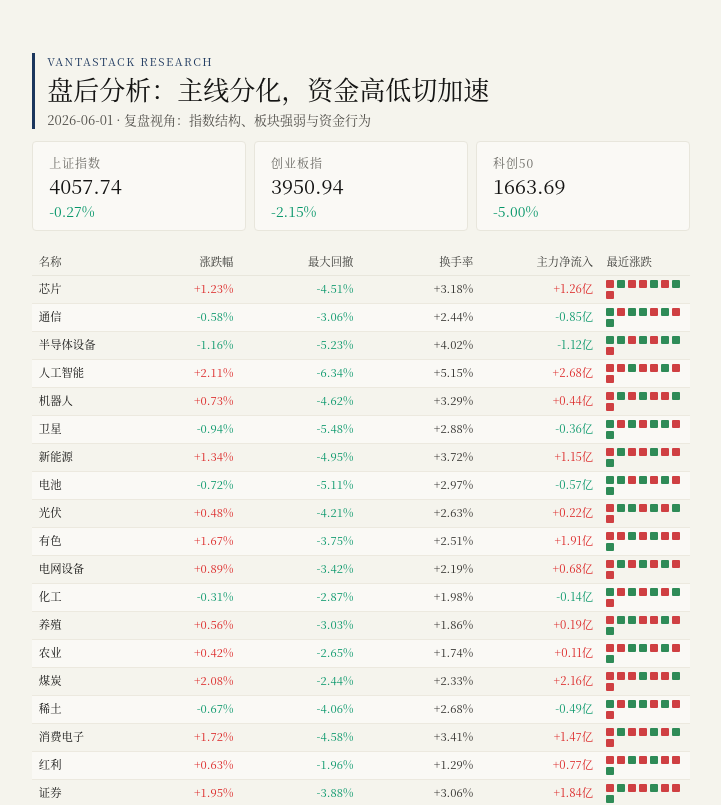
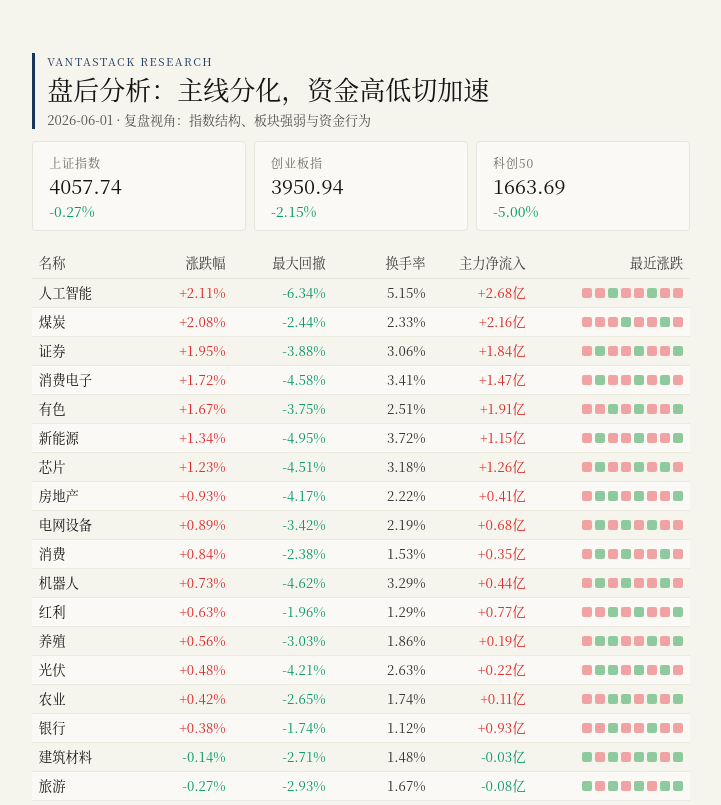
Before and after one commit to cenmen/market-insight, a React (Vite) app in the folder frontend/: page /after-close in a window 1280 px wide. Shown: the top 805 px of the page, without its empty margins (279-1000 px from the left). Built offline with nearby package versions, Linux system fonts and the light colour scheme; a web font is replaced by a local one.

Commit message:
fix: 修复组件导入路径，确保正确引用 KamiTable 和 EventTimeline 组件

```diff
--- a/frontend/src/components/KamiTable.jsx
+++ b/frontend/src/components/KamiTable.jsx
@@ -12,7 +12,7 @@ export default function KamiTable(props) {
 
   return (
     <div className='overflow-x-hidden'>
-      <table className='financial striped w-full table-fixed border-collapse text-[8.5pt] text-[#2f2e2b]'>
+      <table className='financial striped w-full table-fixed border-collapse text-[10pt] text-[#2f2e2b]'>
         <colgroup>
           {columns.map(function mapCol(column) {
             return <col key={column.key ?? column.dataIndex ?? column.title} style={column.width ? { width: column.width } : undefined} />;
@@ -23,7 +23,10 @@ export default function KamiTable(props) {
             {columns.map(function mapHeader(column) {
               const alignClass = column.align === 'right' ? 'text-right' : column.align === 'center' ? 'text-center' : 'text-left';
               return (
-                <th key={column.key ?? column.dataIndex ?? column.title} className={`bg-transparent px-[5pt] py-[4pt] font-medium border-x-0 border-b border-[#e8e6dc] ${alignClass}`}>
+                <th
+                  key={column.key ?? column.dataIndex ?? column.title}
+                  className={`border-x-0 border-b border-[#e8e6dc] bg-transparent px-[5pt] py-[4pt] font-medium ${alignClass}`}
+                >
                   {column.title}
                 </th>
               );
@@ -38,9 +41,15 @@ export default function KamiTable(props) {
                 {columns.map(function mapCell(column) {
                   const value = getCellValue(record, column.dataIndex);
                   const alignClass = column.align === 'right' ? 'text-right' : column.align === 'center' ? 'text-center' : 'text-left';
+                  const verticalAlignClass =
+                    column.verticalAlign === 'middle' ? 'align-middle' : column.verticalAlign === 'bottom' ? 'align-bottom' : 'align-top';
                   const content = column.render ? column.render(value, record, rowIndex) : value;
+                  const cellClassName = column.cellClassName ?? '';
                   return (
-                    <td key={column.key ?? column.dataIndex ?? column.title} className={`px-[5pt] py-[3pt] border-x-0 border-b border-[0.3px] border-[#ece9df] align-top ${alignClass}`}>
+                    <td
+                      key={column.key ?? column.dataIndex ?? column.title}
+                      className={`border-[0.3px] border-x-0 border-b border-[#ece9df] px-[5pt] py-[3pt] ${verticalAlignClass} ${alignClass} ${cellClassName}`}
+                    >
                       {content}
                     </td>
                   );
--- a/frontend/src/pages/AfterClose.jsx
+++ b/frontend/src/pages/AfterClose.jsx
@@ -1,5 +1,5 @@
-import ReportFooter from '@/components/ReportFooter';
-import KamiTable from '@/components/KamiTable';
+import ReportFooter from '@/components/ReportFooter.jsx';
+import KamiTable from '@/components/KamiTable.jsx';
 
 function formatSignedPercent(value) {
   const numeric = Number(value);
@@ -7,12 +7,26 @@ function formatSignedPercent(value) {
   return `${sign}${numeric.toFixed(2)}%`;
 }
 
+function formatPlainPercent(value) {
+  const numeric = Number(value);
+  return `${numeric.toFixed(2)}%`;
+}
+
+function getTrendBlockClass(value) {
+  const numeric = Number(value);
+  if (numeric < -5) return 'bg-[#1f7a3f]';
+  if (numeric < -2) return 'bg-[#49a35f]';
+  if (numeric < 0) return 'bg-[#8fca9e]';
+  if (numeric < 2) return 'bg-[#f1a3a4]';
+  if (numeric <= 5) return 'bg-[#dc6f72]';
+  return 'bg-[#bd3b3f]';
+}
+
 function renderTrendBlocks(trend) {
   return (
-    <div className='flex flex-wrap gap-[3px]'>
+    <div className='inline-flex items-center gap-[3px]'>
       {trend.map(function mapTrend(item, index) {
-        const isRise = Number(item) >= 0;
-        return <span key={`${index}-${item}`} className={`h-[8px] w-[8px] rounded-[1px] ${isRise ? 'bg-[#cf3f42]' : 'bg-[#2e8b57]'}`} />;
+        return <span key={`${index}-${item}`} className={`h-[10px] w-[10px] rounded-[2px] ${getTrendBlockClass(item)}`} title={formatPlainPercent(item)} />;
       })}
     </div>
   );
@@ -25,32 +39,292 @@ const afterCloseData = {
     { name: '科创50', indexValue: '1663.69', changeRate: -5.0 },
   ],
   sectorTableRows: [
-    { code: '588200', alias: '芯片', latestPrice: 1006.23, changeRate: 1.23, amplitude: 2.45, maxDrawdown: -4.51, turnoverRate: 3.18, mainNetInflow: 1.26, recentTrend: [1, -1, 1, 1, -1, 1, -1, 1] },
-    { code: '515880', alias: '通信', latestPrice: 987.12, changeRate: -0.58, amplitude: 1.77, maxDrawdown: -3.06, turnoverRate: 2.44, mainNetInflow: -0.85, recentTrend: [-1, 1, -1, -1, 1, -1, 1, -1] },
-    { code: '159516', alias: '半导体设备', latestPrice: 1124.35, changeRate: -1.16, amplitude: 2.91, maxDrawdown: -5.23, turnoverRate: 4.02, mainNetInflow: -1.12, recentTrend: [-1, -1, 1, -1, 1, -1, -1, 1] },
-    { code: '159819', alias: '人工智能', latestPrice: 1208.67, changeRate: 2.11, amplitude: 3.84, maxDrawdown: -6.34, turnoverRate: 5.15, mainNetInflow: 2.68, recentTrend: [1, 1, -1, 1, 1, -1, 1, 1] },
-    { code: '562500', alias: '机器人', latestPrice: 951.44, changeRate: 0.73, amplitude: 2.22, maxDrawdown: -4.62, turnoverRate: 3.29, mainNetInflow: 0.44, recentTrend: [1, -1, 1, -1, 1, 1, -1, 1] },
-    { code: '159206', alias: '卫星', latestPrice: 876.31, changeRate: -0.94, amplitude: 2.41, maxDrawdown: -5.48, turnoverRate: 2.88, mainNetInflow: -0.36, recentTrend: [-1, 1, -1, 1, -1, -1, 1, -1] },
-    { code: '516160', alias: '新能源', latestPrice: 1039.56, changeRate: 1.34, amplitude: 2.69, maxDrawdown: -4.95, turnoverRate: 3.72, mainNetInflow: 1.15, recentTrend: [1, -1, 1, 1, -1, 1, 1, -1] },
-    { code: '159755', alias: '电池', latestPrice: 918.75, changeRate: -0.72, amplitude: 2.13, maxDrawdown: -5.11, turnoverRate: 2.97, mainNetInflow: -0.57, recentTrend: [-1, -1, 1, -1, 1, -1, 1, -1] },
-    { code: '515790', alias: '光伏', latestPrice: 842.09, changeRate: 0.48, amplitude: 1.96, maxDrawdown: -4.21, turnoverRate: 2.63, mainNetInflow: 0.22, recentTrend: [1, -1, -1, 1, -1, 1, -1, 1] },
-    { code: '512400', alias: '有色', latestPrice: 1096.18, changeRate: 1.67, amplitude: 2.58, maxDrawdown: -3.75, turnoverRate: 2.51, mainNetInflow: 1.91, recentTrend: [1, 1, -1, 1, -1, 1, 1, -1] },
-    { code: '159326', alias: '电网设备', latestPrice: 1014.72, changeRate: 0.89, amplitude: 1.84, maxDrawdown: -3.42, turnoverRate: 2.19, mainNetInflow: 0.68, recentTrend: [1, -1, 1, -1, 1, -1, 1, 1] },
-    { code: '159870', alias: '化工', latestPrice: 965.37, changeRate: -0.31, amplitude: 1.53, maxDrawdown: -2.87, turnoverRate: 1.98, mainNetInflow: -0.14, recentTrend: [-1, 1, -1, 1, -1, 1, -1, 1] },
-    { code: '159865', alias: '养殖', latestPrice: 902.46, changeRate: 0.56, amplitude: 1.62, maxDrawdown: -3.03, turnoverRate: 1.86, mainNetInflow: 0.19, recentTrend: [1, -1, -1, 1, 1, -1, 1, -1] },
-    { code: '159825', alias: '农业', latestPrice: 934.28, changeRate: 0.42, amplitude: 1.49, maxDrawdown: -2.65, turnoverRate: 1.74, mainNetInflow: 0.11, recentTrend: [1, 1, -1, -1, 1, -1, 1, -1] },
-    { code: '515220', alias: '煤炭', latestPrice: 1188.52, changeRate: 2.08, amplitude: 2.11, maxDrawdown: -2.44, turnoverRate: 2.33, mainNetInflow: 2.16, recentTrend: [1, 1, 1, -1, 1, 1, -1, 1] },
-    { code: '516150', alias: '稀土', latestPrice: 1048.13, changeRate: -0.67, amplitude: 2.35, maxDrawdown: -4.06, turnoverRate: 2.68, mainNetInflow: -0.49, recentTrend: [-1, 1, -1, -1, 1, -1, 1, 1] },
-    { code: '159732', alias: '消费电子', latestPrice: 1133.64, changeRate: 1.72, amplitude: 2.74, maxDrawdown: -4.58, turnoverRate: 3.41, mainNetInflow: 1.47, recentTrend: [1, -1, 1, 1, -1, 1, -1, 1] },
-    { code: '510880', alias: '红利', latestPrice: 1266.95, changeRate: 0.63, amplitude: 1.24, maxDrawdown: -1.96, turnoverRate: 1.29, mainNetInflow: 0.77, recentTrend: [1, 1, -1, 1, -1, 1, 1, -1] },
-    { code: '512880', alias: '证券', latestPrice: 1077.85, changeRate: 1.95, amplitude: 2.48, maxDrawdown: -3.88, turnoverRate: 3.06, mainNetInflow: 1.84, recentTrend: [1, -1, 1, 1, -1, 1, 1, -1] },
-    { code: '512800', alias: '银行', latestPrice: 1211.34, changeRate: 0.38, amplitude: 0.96, maxDrawdown: -1.74, turnoverRate: 1.12, mainNetInflow: 0.93, recentTrend: [1, 1, -1, 1, 1, -1, 1, 1] },
-    { code: '562510', alias: '旅游', latestPrice: 885.49, changeRate: -0.27, amplitude: 1.68, maxDrawdown: -2.93, turnoverRate: 1.67, mainNetInflow: -0.08, recentTrend: [-1, 1, -1, 1, -1, 1, -1, -1] },
-    { code: '159928', alias: '消费', latestPrice: 1011.56, changeRate: 0.84, amplitude: 1.42, maxDrawdown: -2.38, turnoverRate: 1.53, mainNetInflow: 0.35, recentTrend: [1, -1, 1, -1, 1, 1, -1, 1] },
-    { code: '512690', alias: '白酒', latestPrice: 972.44, changeRate: -0.49, amplitude: 1.87, maxDrawdown: -3.32, turnoverRate: 1.95, mainNetInflow: -0.26, recentTrend: [-1, -1, 1, -1, 1, -1, 1, -1] },
-    { code: '512200', alias: '房地产', latestPrice: 798.22, changeRate: 0.93, amplitude: 2.06, maxDrawdown: -4.17, turnoverRate: 2.22, mainNetInflow: 0.41, recentTrend: [1, -1, -1, 1, -1, 1, 1, -1] },
-    { code: '159745', alias: '建筑材料', latestPrice: 856.9, changeRate: -0.14, amplitude: 1.33, maxDrawdown: -2.71, turnoverRate: 1.48, mainNetInflow: -0.03, recentTrend: [-1, 1, -1, 1, -1, -1, 1, -1] },
-    { code: '512170', alias: '医疗', latestPrice: 944.68, changeRate: -1.03, amplitude: 2.57, maxDrawdown: -5.02, turnoverRate: 2.76, mainNetInflow: -0.95, recentTrend: [-1, 1, -1, -1, 1, -1, -1, 1] },
+    {
+      code: '588200',
+      alias: '芯片',
+      latestPrice: 1006.23,
+      changeRate: 1.23,
+      amplitude: 2.45,
+      maxDrawdown: -4.51,
+      turnoverRate: 3.18,
+      mainNetInflow: 1.26,
+      recentTrend: [1, -1, 1, 1, -1, 1, -1, 1],
+    },
+    {
+      code: '515880',
+      alias: '通信',
+      latestPrice: 987.12,
+      changeRate: -0.58,
+      amplitude: 1.77,
+      maxDrawdown: -3.06,
+      turnoverRate: 2.44,
+      mainNetInflow: -0.85,
+      recentTrend: [-1, 1, -1, -1, 1, -1, 1, -1],
+    },
+    {
+      code: '159516',
+      alias: '半导体设备',
+      latestPrice: 1124.35,
+      changeRate: -1.16,
+      amplitude: 2.91,
+      maxDrawdown: -5.23,
+      turnoverRate: 4.02,
+      mainNetInflow: -1.12,
+      recentTrend: [-1, -1, 1, -1, 1, -1, -1, 1],
+    },
+    {
+      code: '159819',
+      alias: '人工智能',
+      latestPrice: 1208.67,
+      changeRate: 2.11,
+      amplitude: 3.84,
+      maxDrawdown: -6.34,
+      turnoverRate: 5.15,
+      mainNetInflow: 2.68,
+      recentTrend: [1, 1, -1, 1, 1, -1, 1, 1],
+    },
+    {
+      code: '562500',
+      alias: '机器人',
+      latestPrice: 951.44,
+      changeRate: 0.73,
+      amplitude: 2.22,
+      maxDrawdown: -4.62,
+      turnoverRate: 3.29,
+      mainNetInflow: 0.44,
+      recentTrend: [1, -1, 1, -1, 1, 1, -1, 1],
+    },
+    {
+      code: '159206',
+      alias: '卫星',
+      latestPrice: 876.31,
+      changeRate: -0.94,
+      amplitude: 2.41,
+      maxDrawdown: -5.48,
+      turnoverRate: 2.88,
+      mainNetInflow: -0.36,
+      recentTrend: [-1, 1, -1, 1, -1, -1, 1, -1],
+    },
+    {
+      code: '516160',
+      alias: '新能源',
+      latestPrice: 1039.56,
+      changeRate: 1.34,
+      amplitude: 2.69,
+      maxDrawdown: -4.95,
+      turnoverRate: 3.72,
+      mainNetInflow: 1.15,
+      recentTrend: [1, -1, 1, 1, -1, 1, 1, -1],
+    },
+    {
+      code: '159755',
+      alias: '电池',
+      latestPrice: 918.75,
+      changeRate: -0.72,
+      amplitude: 2.13,
+      maxDrawdown: -5.11,
+      turnoverRate: 2.97,
+      mainNetInflow: -0.57,
+      recentTrend: [-1, -1, 1, -1, 1, -1, 1, -1],
+    },
+    {
+      code: '515790',
+      alias: '光伏',
+      latestPrice: 842.09,
+      changeRate: 0.48,
+      amplitude: 1.96,
+      maxDrawdown: -4.21,
+      turnoverRate: 2.63,
+      mainNetInflow: 0.22,
+      recentTrend: [1, -1, -1, 1, -1, 1, -1, 1],
+    },
+    {
+      code: '512400',
+      alias: '有色',
+      latestPrice: 1096.18,
+      changeRate: 1.67,
+      amplitude: 2.58,
+      maxDrawdown: -3.75,
+      turnoverRate: 2.51,
+      mainNetInflow: 1.91,
+      recentTrend: [1, 1, -1, 1, -1, 1, 1, -1],
+    },
+    {
+      code: '159326',
+      alias: '电网设备',
+      latestPrice: 1014.72,
+      changeRate: 0.89,
+      amplitude: 1.84,
+      maxDrawdown: -3.42,
+      turnoverRate: 2.19,
+      mainNetInflow: 0.68,
+      recentTrend: [1, -1, 1, -1, 1, -1, 1, 1],
+    },
+    {
+      code: '159870',
+      alias: '化工',
+      latestPrice: 965.37,
+      changeRate: -0.31,
+      amplitude: 1.53,
+      maxDrawdown: -2.87,
+      turnoverRate: 1.98,
+      mainNetInflow: -0.14,
+      recentTrend: [-1, 1, -1, 1, -1, 1, -1, 1],
+    },
+    {
+      code: '159865',
+      alias: '养殖',
+      latestPrice: 902.46,
+      changeRate: 0.56,
+      amplitude: 1.62,
+      maxDrawdown: -3.03,
+      turnoverRate: 1.86,
+      mainNetInflow: 0.19,
+      recentTrend: [1, -1, -1, 1, 1, -1, 1, -1],
+    },
+    {
+      code: '159825',
+      alias: '农业',
+      latestPrice: 934.28,
+      changeRate: 0.42,
+      amplitude: 1.49,
+      maxDrawdown: -2.65,
+      turnoverRate: 1.74,
+      mainNetInflow: 0.11,
+      recentTrend: [1, 1, -1, -1, 1, -1, 1, -1],
+    },
+    {
+      code: '515220',
+      alias: '煤炭',
+      latestPrice: 1188.52,
+      changeRate: 2.08,
+      amplitude: 2.11,
+      maxDrawdown: -2.44,
+      turnoverRate: 2.33,
+      mainNetInflow: 2.16,
+      recentTrend: [1, 1, 1, -1, 1, 1, -1, 1],
+    },
+    {
+      code: '516150',
+      alias: '稀土',
+      latestPrice: 1048.13,
+      changeRate: -0.67,
+      amplitude: 2.35,
+      maxDrawdown: -4.06,
+      turnoverRate: 2.68,
+      mainNetInflow: -0.49,
+      recentTrend: [-1, 1, -1, -1, 1, -1, 1, 1],
+    },
+    {
+      code: '159732',
+      alias: '消费电子',
+      latestPrice: 1133.64,
+      changeRate: 1.72,
+      amplitude: 2.74,
+      maxDrawdown: -4.58,
+      turnoverRate: 3.41,
+      mainNetInflow: 1.47,
+      recentTrend: [1, -1, 1, 1, -1, 1, -1, 1],
+    },
+    {
+      code: '510880',
+      alias: '红利',
+      latestPrice: 1266.95,
+      changeRate: 0.63,
+      amplitude: 1.24,
+      maxDrawdown: -1.96,
+      turnoverRate: 1.29,
+      mainNetInflow: 0.77,
+      recentTrend: [1, 1, -1, 1, -1, 1, 1, -1],
+    },
+    {
+      code: '512880',
+      alias: '证券',
+      latestPrice: 1077.85,
+      changeRate: 1.95,
+      amplitude: 2.48,
+      maxDrawdown: -3.88,
+      turnoverRate: 3.06,
+      mainNetInflow: 1.84,
+      recentTrend: [1, -1, 1, 1, -1, 1, 1, -1],
+    },
+    {
+      code: '512800',
+      alias: '银行',
+      latestPrice: 1211.34,
+      changeRate: 0.38,
+      amplitude: 0.96,
+      maxDrawdown: -1.74,
+      turnoverRate: 1.12,
+      mainNetInflow: 0.93,
+      recentTrend: [1, 1, -1, 1, 1, -1, 1, 1],
+    },
+    {
+      code: '562510',
+      alias: '旅游',
+      latestPrice: 885.49,
+      changeRate: -0.27,
+      amplitude: 1.68,
+      maxDrawdown: -2.93,
+      turnoverRate: 1.67,
+      mainNetInflow: -0.08,
+      recentTrend: [-1, 1, -1, 1, -1, 1, -1, -1],
+    },
+    {
+      code: '159928',
+      alias: '消费',
+      latestPrice: 1011.56,
+      changeRate: 0.84,
+      amplitude: 1.42,
+      maxDrawdown: -2.38,
+      turnoverRate: 1.53,
+      mainNetInflow: 0.35,
+      recentTrend: [1, -1, 1, -1, 1, 1, -1, 1],
+    },
+    {
+      code: '512690',
+      alias: '白酒',
+      latestPrice: 972.44,
+      changeRate: -0.49,
+      amplitude: 1.87,
+      maxDrawdown: -3.32,
+      turnoverRate: 1.95,
+      mainNetInflow: -0.26,
+      recentTrend: [-1, -1, 1, -1, 1, -1, 1, -1],
+    },
+    {
+      code: '512200',
+      alias: '房地产',
+      latestPrice: 798.22,
+      changeRate: 0.93,
+      amplitude: 2.06,
+      maxDrawdown: -4.17,
+      turnoverRate: 2.22,
+      mainNetInflow: 0.41,
+      recentTrend: [1, -1, -1, 1, -1, 1, 1, -1],
+    },
+    {
+      code: '159745',
+      alias: '建筑材料',
+      latestPrice: 856.9,
+      changeRate: -0.14,
+      amplitude: 1.33,
+      maxDrawdown: -2.71,
+      turnoverRate: 1.48,
+      mainNetInflow: -0.03,
+      recentTrend: [-1, 1, -1, 1, -1, -1, 1, -1],
+    },
+    {
+      code: '512170',
+      alias: '医疗',
+      latestPrice: 944.68,
+      changeRate: -1.03,
+      amplitude: 2.57,
+      maxDrawdown: -5.02,
+      turnoverRate: 2.76,
+      mainNetInflow: -0.95,
+      recentTrend: [-1, 1, -1, -1, 1, -1, -1, 1],
+    },
   ],
   conclusion: '维持主线，降低追高频率。主线逻辑未破坏，但高位波动显著抬升，优先聚焦有业绩与订单验证的核心环节。',
   content: (
@@ -113,13 +387,7 @@ const afterCloseData = {
   ),
 };
 
-export default function AfterClosePage() {
-  const data = afterCloseData;
-  const mainIndexes = data?.mainIndexes ?? [];
-  const conclusion = data?.conclusion ?? null;
-  const content = data?.content ?? null;
-  const sectorTableRows = data?.sectorTableRows ?? [];
-  const tableDataSource = sectorTableRows.map(function mapRow(item) {
+afterCloseData.tableDataSource = afterCloseData.sectorTableRows.map(function mapRow(item) {
   return {
     key: item.code,
     name: item.alias,
@@ -129,13 +397,16 @@ export default function AfterClosePage() {
     mainNetInflow: item.mainNetInflow,
     recentTrend: item.recentTrend,
   };
+}).sort(function sortByChangeRateDesc(a, b) {
+  return Number(b.changeRate) - Number(a.changeRate);
 });
-  const tableColumns = [
+
+afterCloseData.tableColumns = [
   {
     title: '名称',
     dataIndex: 'name',
     key: 'name',
-      width: '88px',
+    width: '100px',
     render: function renderName(value) {
       return <div className='font-medium text-[#141413]'>{value}</div>;
     },
@@ -145,8 +416,9 @@ export default function AfterClosePage() {
     dataIndex: 'changeRate',
     key: 'changeRate',
     align: 'right',
+    width: '100px',
     render: function renderChangeRate(value) {
-        return <span className={`tabular-nums font-medium ${Number(value) >= 0 ? 'text-rise' : 'text-fall'}`}>{formatSignedPercent(value)}</span>;
+      return <span className={`font-medium tabular-nums ${Number(value) >= 0 ? 'text-rise' : 'text-fall'}`}>{formatSignedPercent(value)}</span>;
     },
   },
   {
@@ -154,8 +426,9 @@ export default function AfterClosePage() {
     dataIndex: 'maxDrawdown',
     key: 'maxDrawdown',
     align: 'right',
+    width: '100px',
     render: function renderMaxDrawdown(value) {
-        return <span className='tabular-nums text-fall'>{formatSignedPercent(value)}</span>;
+      return <span className='text-fall tabular-nums'>{formatSignedPercent(value)}</span>;
     },
   },
   {
@@ -163,8 +436,9 @@ export default function AfterClosePage() {
     dataIndex: 'turnoverRate',
     key: 'turnoverRate',
     align: 'right',
+    width: '100px',
     render: function renderTurnoverRate(value) {
-        return <span className='tabular-nums'>{formatSignedPercent(value)}</span>;
+      return <span className='tabular-nums'>{formatPlainPercent(value)}</span>;
     },
   },
   {
@@ -172,20 +446,35 @@ export default function AfterClosePage() {
     dataIndex: 'mainNetInflow',
     key: 'mainNetInflow',
     align: 'right',
+    width: '100px',
     render: function renderMainNetInflow(value) {
-        return <span className={`tabular-nums ${Number(value) >= 0 ? 'text-rise' : 'text-fall'}`}>{`${Number(value) >= 0 ? '+' : ''}${Number(value).toFixed(2)}亿`}</span>;
+      return (
+        <span
+          className={`tabular-nums ${Number(value) >= 0 ? 'text-rise' : 'text-fall'}`}
+        >{`${Number(value) >= 0 ? '+' : ''}${Number(value).toFixed(2)}亿`}</span>
+      );
     },
   },
   {
     title: '最近涨跌',
     dataIndex: 'recentTrend',
     key: 'recentTrend',
-      width: '90px',
+    align: 'right',
+    verticalAlign: 'middle',
+    cellClassName: 'pr-[5pt]',
     render: function renderRecentTrend(value) {
-        return renderTrendBlocks(value);
+      return <div className='flex h-full items-center justify-end'>{renderTrendBlocks(value)}</div>;
     },
   },
 ];
+
+export default function AfterClosePage() {
+  const data = afterCloseData;
+  const mainIndexes = data?.mainIndexes ?? [];
+  const conclusion = data?.conclusion ?? null;
+  const content = data?.content ?? null;
+  const tableDataSource = data?.tableDataSource ?? [];
+  const tableColumns = data?.tableColumns ?? [];
 
   return (
     <main className="min-h-screen bg-[#f5f4ed] [font-family:'TsangerJinKai02','Source_Han_Serif_SC','Noto_Serif_CJK_SC','Songti_SC','STSong',Georgia,serif] text-[#141413]">
--- a/frontend/src/pages/EtfReport.jsx
+++ b/frontend/src/pages/EtfReport.jsx
@@ -1,7 +1,7 @@
 import BaseKLineChart from '@/components/charts/BaseKLineChart';
 import BasePieChart from '@/components/charts/BasePieChart';
-import EventTimeline from '@/components/EventTimeline';
-import ReportFooter from '@/components/ReportFooter';
+import EventTimeline from '@/components/EventTimeline.jsx';
+import ReportFooter from '@/components/ReportFooter.jsx';
 import etf515880 from '@/data/etf515880';
 import { useSearchParams } from 'react-router-dom';
 
```
Lines whose indentation alone changed are shown as unchanged.
